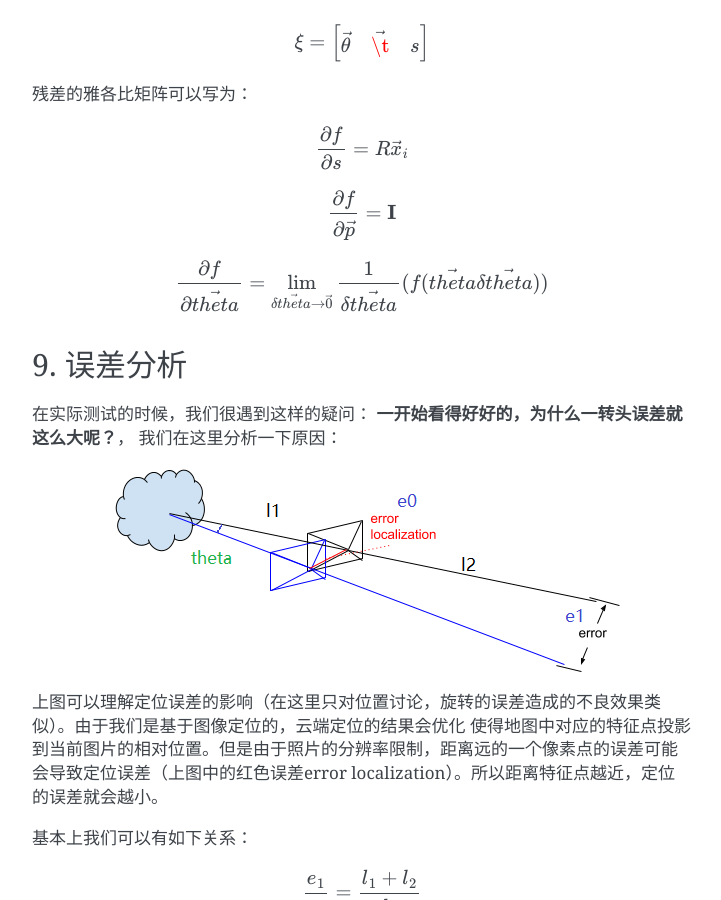
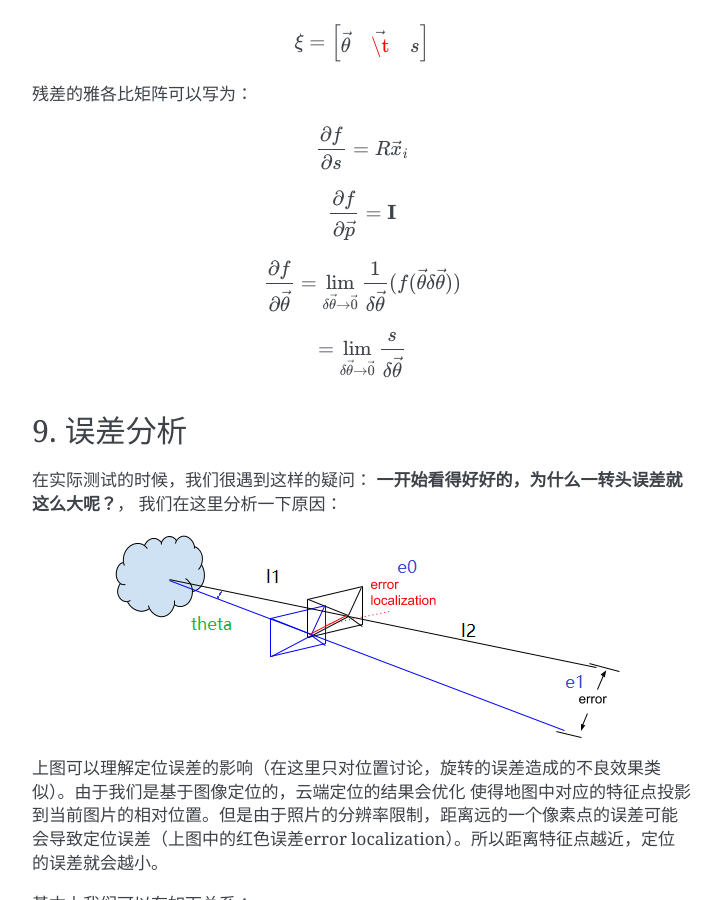
Before and after one commit to gggliuye/VIO, a Sphinx documentation site: the page built from docs/UnitySc/unityShadowCreator.rst, in a window 1280 px wide and 900 px high, scrolled down 9485 px. Shown: the whole window, without its empty margins (388-1109 px from the left). Built offline with Sphinx 7.4.7, drawn with Linux system fonts in a browser that asks for light colours.

Commit message:
Update unityShadowCreator.rst

```diff
--- a/docs/UnitySc/unityShadowCreator.rst
+++ b/docs/UnitySc/unityShadowCreator.rst
@@ -291,7 +291,10 @@ extern "C" float* Internal_TrackMonocularWithID(int idx, unsigned char* inputIma
     \frac{\partial f} {\partial \vec{p}} = \mathbf{I}
 
 .. math::
-    \frac{\partial f} {\partial \vec{theta}} = \lim_{\delta \vec{theta} \rightarrow \vec{0}} \frac{1}{\delta \vec{theta}} (f(\vec{theta}\delta \vec{theta}))
+    \frac{\partial f} {\partial \vec{\theta}} = \lim_{\delta \vec{\theta} \rightarrow \vec{0}} \frac{1}{\delta \vec{\theta}} (f(\vec{\theta}\delta \vec{\theta}))
+
+.. math::
+    = \lim_{\delta \vec{\theta} \rightarrow \vec{0}} \frac{s}{\delta \vec{\theta}}
 
 
 9. 误差分析
```
